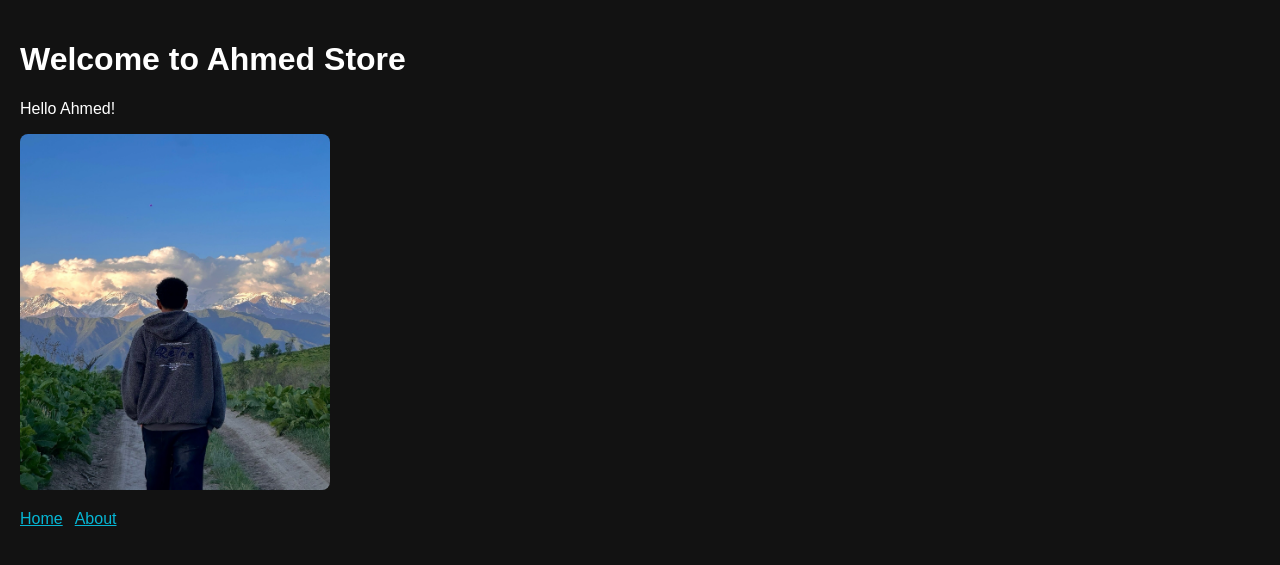
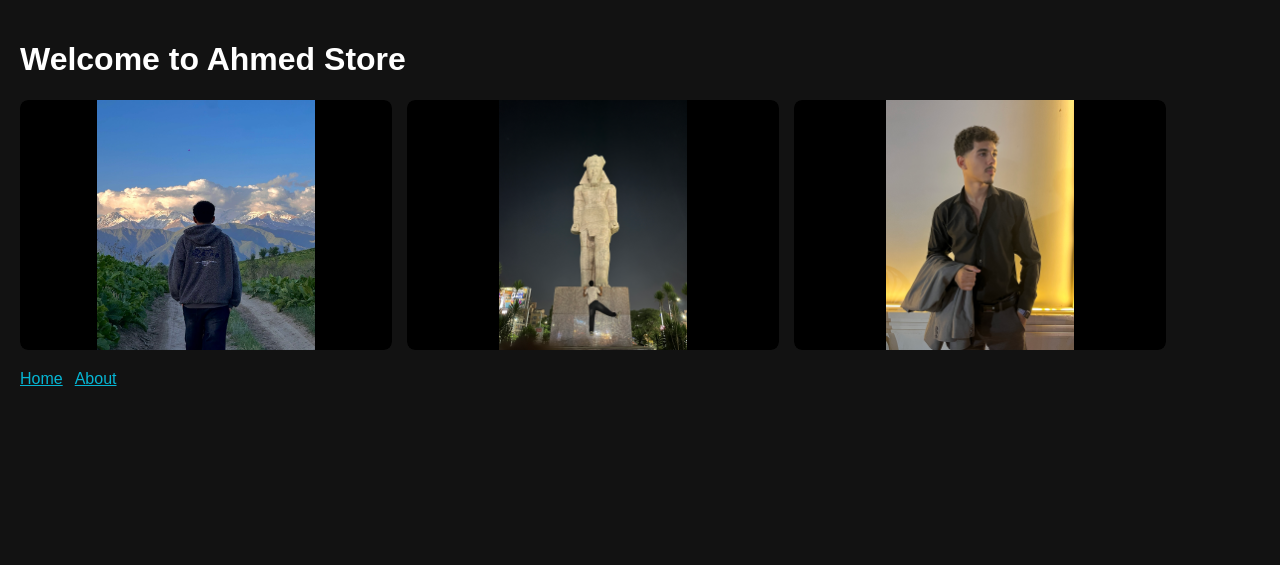
Before and after one commit to ahmedmakady/ahmed-store, a Django app: page / in a window 1280 px wide. Shown: the top 565 px of the page. Run offline with Django 5.2, Linux system fonts and the light colour scheme.

Commit message:
first commit

```diff
--- a/pages/urls.py
+++ b/pages/urls.py
@@ -1,8 +1,8 @@
 from django.urls import path
-from .views import about, index
+from .views import about, index, page1
 
 urlpatterns = [
     path('', index, name='ahmed'),
     path('about/', about, name='about'),
-
+    path('page1/', page1, name='page1'),
 ]
--- a/pages/views.py
+++ b/pages/views.py
@@ -9,3 +9,6 @@ def about(request):
 
 def contact(request):
     return render(request, 'pages/about.html')
+
+def page1(request):
+    return render(request, 'page1.html')
--- a/templates/pages/index.html
+++ b/templates/pages/index.html
@@ -3,8 +3,19 @@
 {% block content %}
 <div style="color: white; font-family: Arial, sans-serif; padding: 20px;">
     <h1>Welcome to Ahmed Store</h1>
-    <p>Hello Ahmed!</p>
-    <img src="{% static 'HGPF0748.JPG' %}" alt="Photo" style="width:25%; height:auto; border-radius:8px;" />
+
+
+    <div style="display: flex; gap: 15px; align-items: flex-start; margin: 20px 0;">
+        <a href="{% static 'HGPF0748.JPG' %}" target="_self" style="display:block; width:30%; height:250px; border-radius:8px; overflow:hidden;">
+            <img src="{% static 'HGPF0748.JPG' %}" alt="Photo 1" style="width:100%; height:100%; object-fit:contain; border-radius:8px; background:#000;" />
+        </a>
+        <a href="{% static 'IMG_3608.JPG' %}" target="_self" style="display:block; width:30%; height:250px; border-radius:8px; overflow:hidden;">
+            <img src="{% static 'IMG_3608.JPG' %}" alt="Photo 2" style="width:100%; height:100%; object-fit:contain; border-radius:8px; background:#000;" />
+        </a>
+        <a href="{% static 'IMG_3905.JPG' %}" target="_self" style="display:block; width:30%; height:250px; border-radius:8px; overflow:hidden;">
+            <img src="{% static 'IMG_3905.JPG' %}" alt="Photo 3" style="width:100%; height:100%; object-fit:contain; border-radius:8px; background:#000;" />
+        </a>
+    </div>
 
     <nav>
         <ul style="display:flex; gap:12px; list-style:none; padding:0; margin:16px 0;">
```
Also changed, not shown: templates/page1.html (added).
